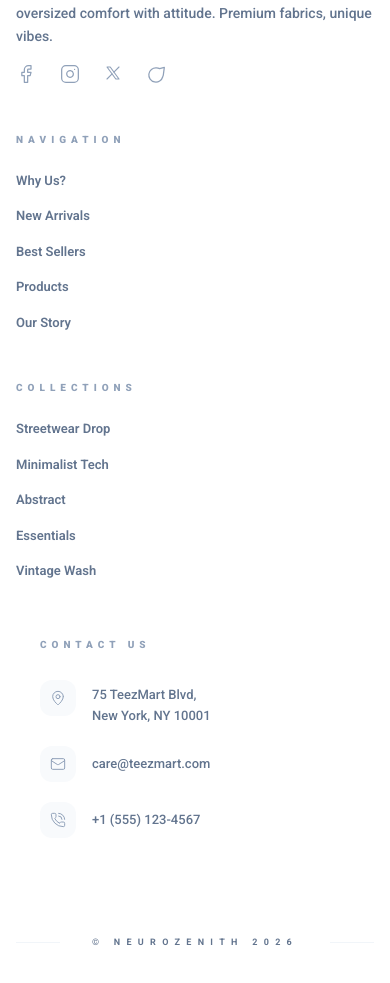
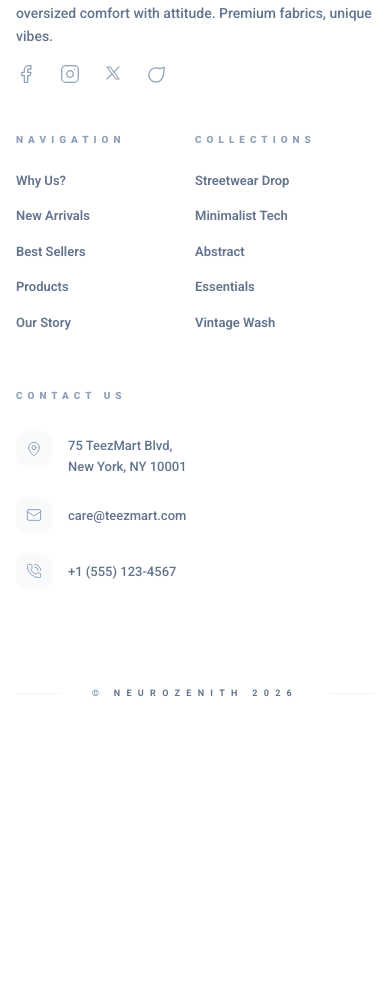
Before and after one commit to neurozenith-codecrafter/Teezmart-Ecom-NZC, a React (Vite) app in the folder frontend/: page / in a window 390 px wide. Shown: the part 1341-2324 px from the top of the page. After the commit the page ends 2107 px from the top, so only its background shows below. Built offline with nearby package versions, Linux system fonts and the light colour scheme; no server answers.

Commit message:
fix: improve footer responsiveness on screen resize

```diff
--- a/frontend/src/components/HomepageComponents/FooterSection.jsx
+++ b/frontend/src/components/HomepageComponents/FooterSection.jsx
@@ -85,14 +85,14 @@ const FooterSection = ({ compactMobile = false }) => {
       <div className="absolute top-0 left-0 w-full h-[1px] bg-gradient-to-r from-transparent via-slate-200 to-transparent opacity-50" />
 
       <div className={PAGE_CONTAINER_CLASS}>
-        <div className="grid grid-cols-1 md:grid-cols-12 gap-y-12 pb-10 relative">
-          {/* 1. Brand Block - Left Anchored */}
-          <div className="md:col-span-4 space-y-10">
+        <div className="grid grid-cols-2 md:grid-cols-12 gap-y-12 pb-10 relative">
+          {/* 1. Brand Block */}
+          <div className="col-span-2 md:col-span-12 lg:col-span-4 space-y-10">
             <FooterBrandBlock />
           </div>
 
-          {/* 2. Navigation - Now next to Brand */}
-          <div className="md:col-span-2 space-y-6">
+          {/* 2. Navigation */}
+          <div className="col-span-1 md:col-span-3 lg:col-span-2 space-y-6">
             <h4 className="text-[10px] font-black text-slate-400 uppercase tracking-[0.5em]">
               Navigation
             </h4>
@@ -114,8 +114,8 @@ const FooterSection = ({ compactMobile = false }) => {
             </ul>
           </div>
 
-          {/* 3. Collections - Shifted towards the center-right */}
-          <div className="md:col-span-2 md:col-start-7 space-y-6">
+          {/* 3. Collections */}
+          <div className="col-span-1 md:col-span-3 lg:col-span-2 lg:col-start-7 space-y-6">
             <h4 className="text-[10px] font-black text-slate-400 uppercase tracking-[0.5em]">
               Collections
             </h4>
@@ -137,11 +137,9 @@ const FooterSection = ({ compactMobile = false }) => {
             </ul>
           </div>
 
-          {/* 4. Contact Us - Moved inward (spans 4 cols, ends at 12) */}
-          <div className="md:col-start-9 md:col-span-4 relative group flex flex-col md:justify-self-end md:min-w-[320px]">
-            <div className="relative w-full px-6 py-2">
-              {" "}
-              {/* Increased padding for better internal rhythm */}
+          {/* 4. Contact Us */}
+          <div className="col-span-2 md:col-span-6 lg:col-start-9 lg:col-span-4 relative group flex flex-col md:justify-self-end lg:min-w-[320px]">
+            <div className="relative w-full px-0 md:px-6 py-2">
               <AnimatePresence>
                 {isPinging && (
                   <motion.div
@@ -160,7 +158,6 @@ const FooterSection = ({ compactMobile = false }) => {
                   Contact Us
                 </h4>
                 <div id="footer-contact" className="space-y-5">
-                  {/* Contact Row 1 */}
                   <div className="flex items-start gap-4 group cursor-pointer w-full">
                     <div className="p-2.5 rounded-xl bg-slate-50 text-slate-400 group-hover:bg-[#18181B] group-hover:text-white transition-all duration-500 shrink-0">
                       <MapPin size={16} strokeWidth={1.5} />
@@ -170,7 +167,6 @@ const FooterSection = ({ compactMobile = false }) => {
                     </span>
                   </div>
 
-                  {/* Contact Row 2 */}
                   <div className="flex items-center gap-4 group cursor-pointer w-full">
                     <div className="p-2.5 rounded-xl bg-slate-50 text-slate-400 group-hover:bg-[#18181B] group-hover:text-white transition-all duration-500 shrink-0">
                       <Mail size={16} strokeWidth={1.5} />
@@ -180,7 +176,6 @@ const FooterSection = ({ compactMobile = false }) => {
                     </span>
                   </div>
 
-                  {/* Contact Row 3 */}
                   <div className="flex items-center gap-4 group cursor-pointer w-full">
                     <div className="p-2.5 rounded-xl bg-slate-50 text-slate-400 group-hover:bg-[#18181B] group-hover:text-white transition-all duration-500 shrink-0">
                       <PhoneCall size={16} strokeWidth={1.5} />
@@ -195,7 +190,7 @@ const FooterSection = ({ compactMobile = false }) => {
           </div>
 
           {/* THE COPYRIGHT */}
-          <div className="md:col-span-12 relative flex items-center justify-center h-px mt-12 bg-slate-100">
+          <div className="col-span-2 md:col-span-12 relative flex items-center justify-center h-px mt-12 bg-slate-100">
             <div className="absolute bg-white px-8">
               <p className="text-[9px] text-slate-500 font-bold tracking-[0.7em] uppercase whitespace-nowrap">
                 © NeuroZenith 2026
```
